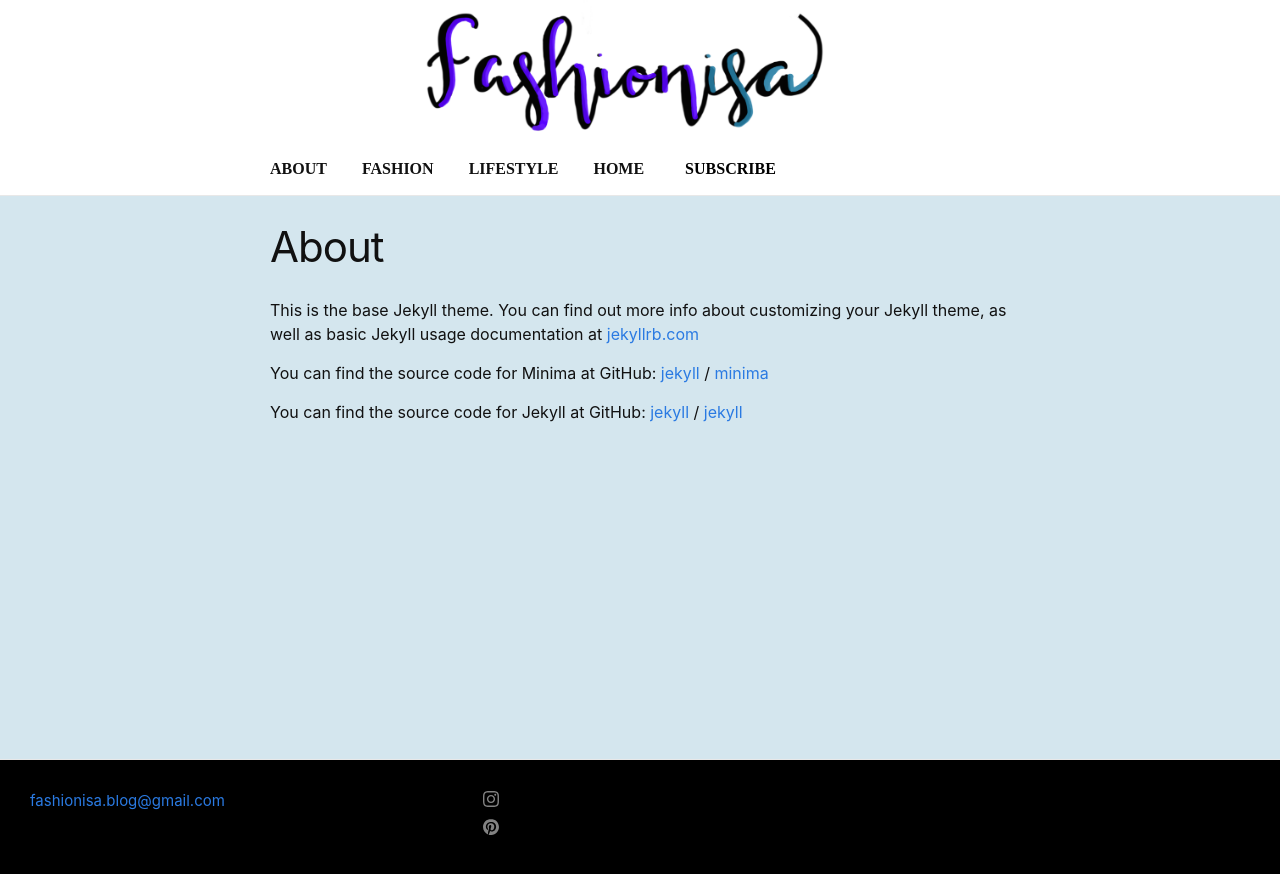
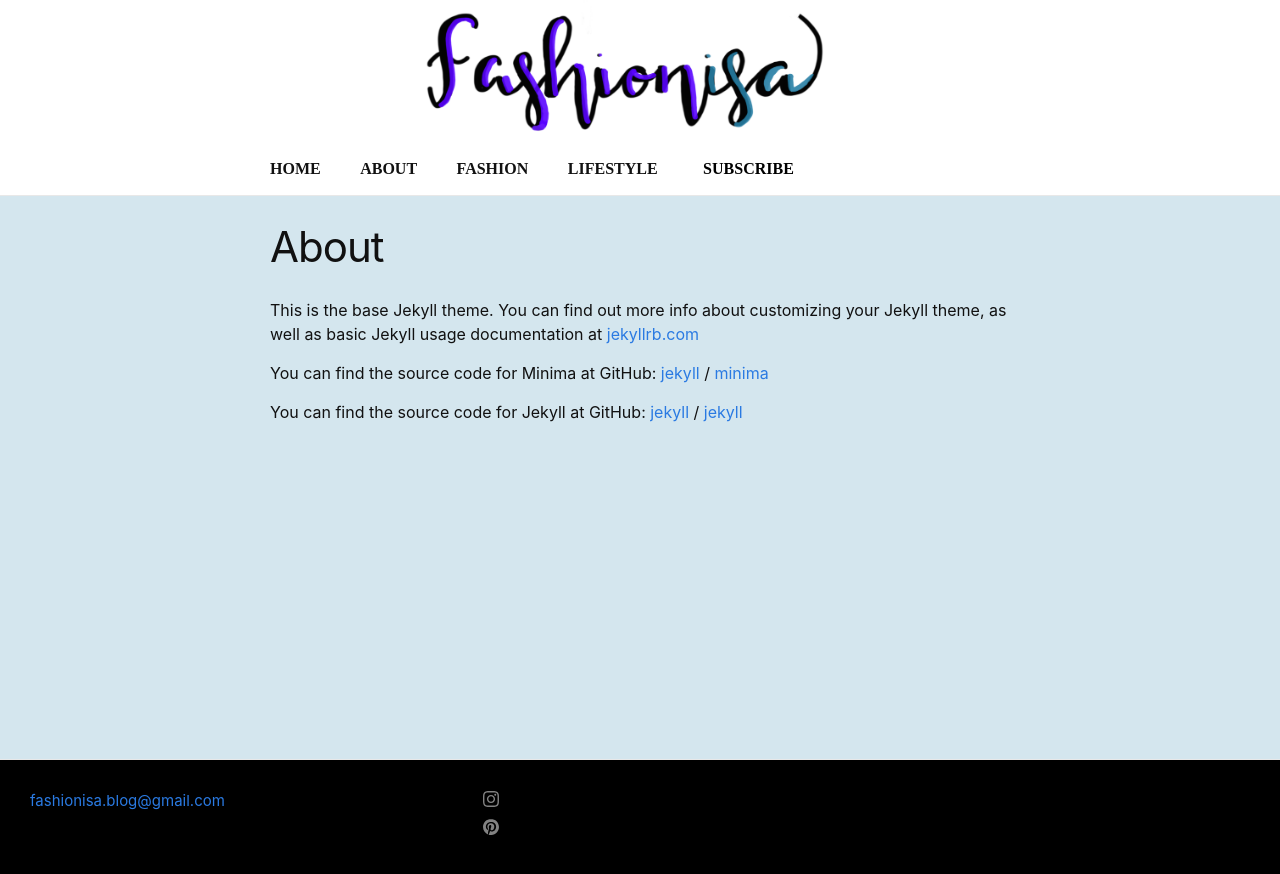
Before and after one commit to iwalte01/fashionisa-blog, a Jekyll site: the page built from about.md, in a window 1280 px wide. Shown: the top 874 px of the page. Built offline with Jekyll 4.4.1, drawn with Linux system fonts in a browser that asks for light colours.

Commit message:
fixed navigation bar order

```diff
--- a/_includes/header.html
+++ b/_includes/header.html
@@ -25,12 +25,16 @@
         </label>
 
         <div class="trigger">
-          {%- for path in page_paths -%}
+          <a class="page-link" href="/fashionisa-blog/">Home</a>
+         <a class="page-link" href="/fashionisa-blog/about/">About</a>
+         <a class="page-link" href="/fashionisa-blog/fashion/">Fashion</a>
+         <a class="page-link" href="/fashionisa-blog/lifestyle/">Lifestyle</a>
+        <!--  {%- for path in page_paths -%}
             {%- assign my_page = site.pages | where: "path", path | first -%}
             {%- if my_page.title -%}
             <a class="page-link" href="{{ my_page.url | relative_url }}">{{ my_page.title | escape }}</a>
             {%- endif -%}
-          {%- endfor -%}
+          {%- endfor -%} -->
           <a><button id="myBtn"> SUBSCRIBE </button></a>
         </div>
       <!--my code-->
```
Also changed, not shown: about.md (renamed from 02_about.markdown).
